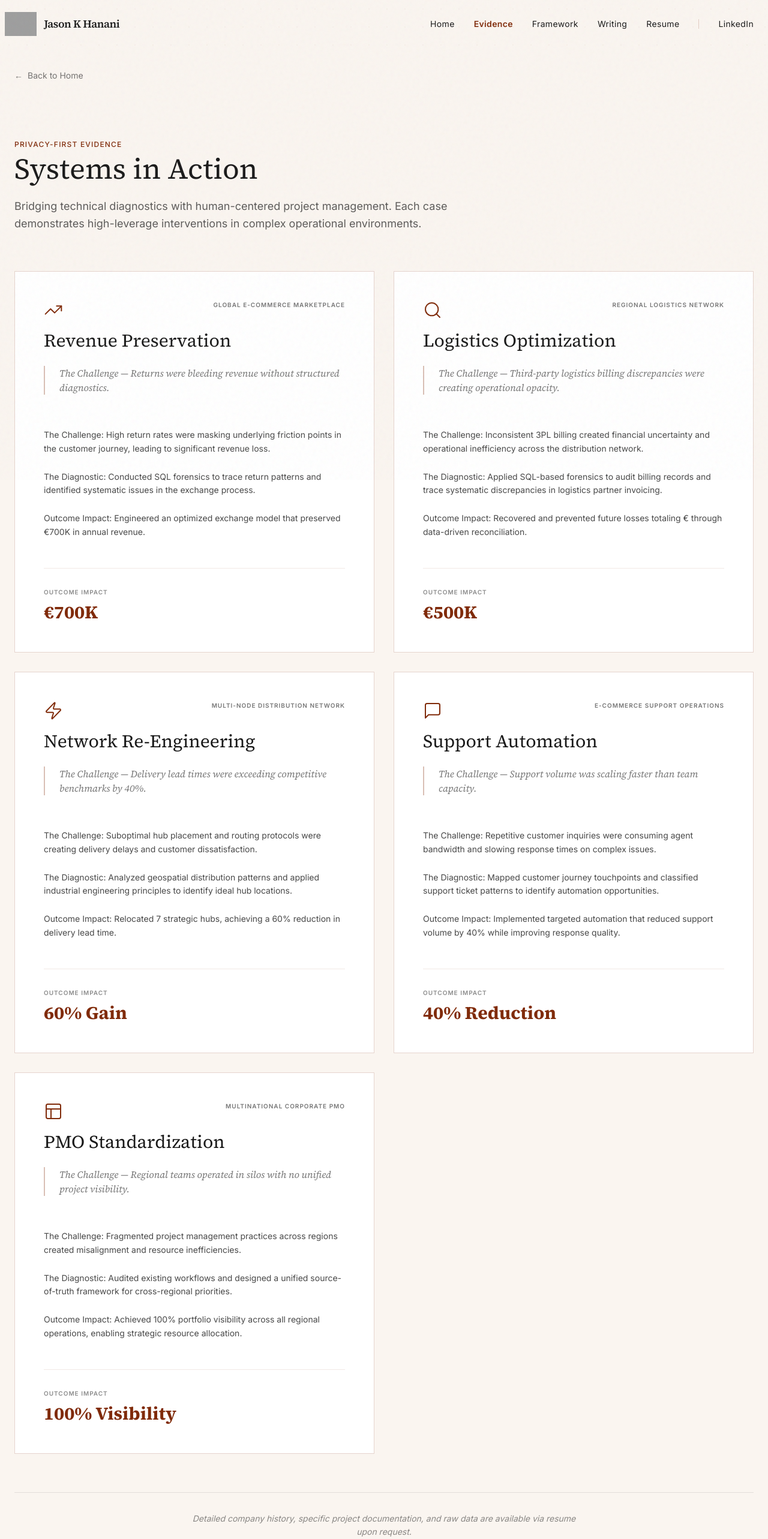
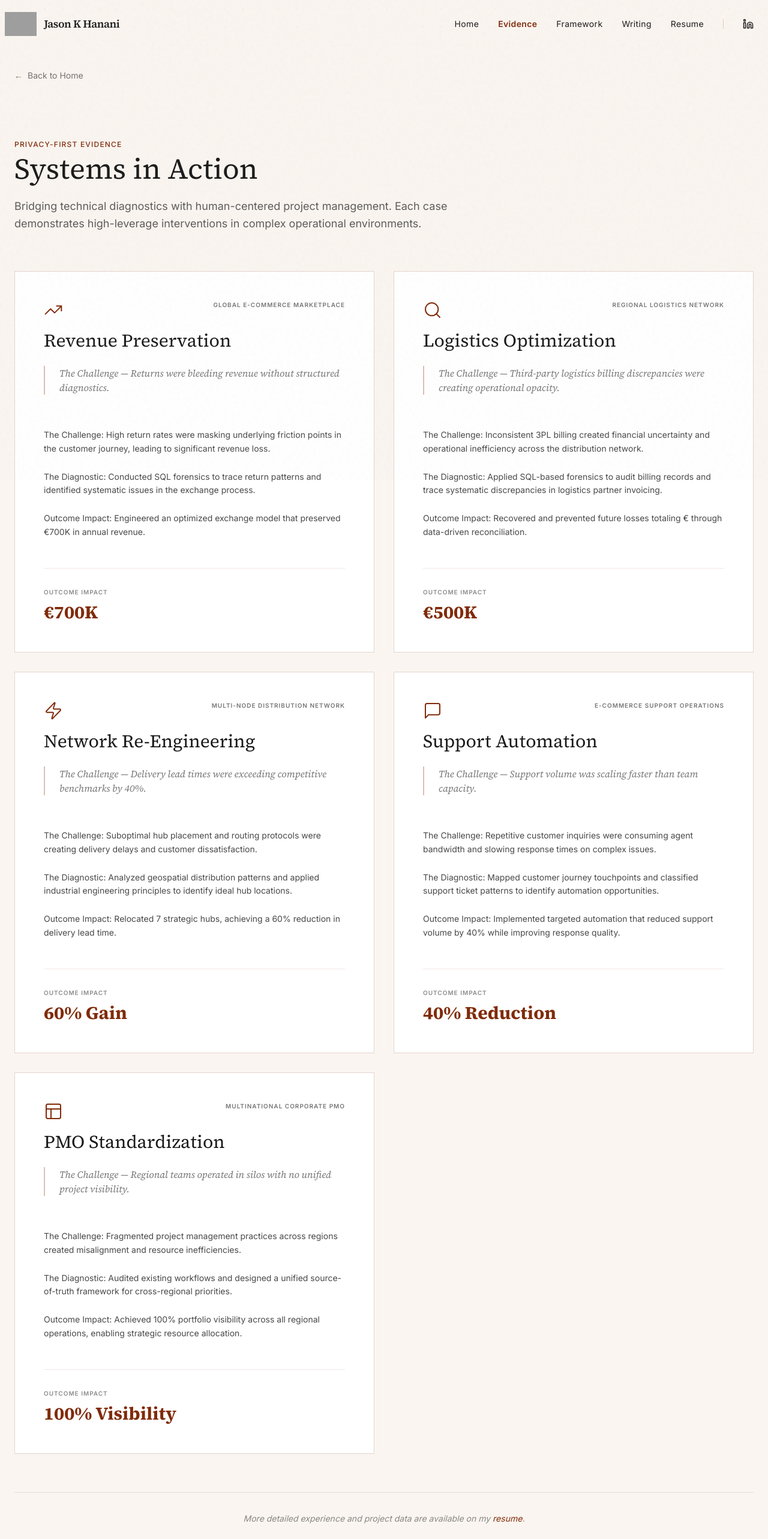
Before and after one commit to jkhan31/jasonkhanani-website, a React (Vite) app: page /evidence in a window 1280 px wide. Shown: the top 2566 px of the page at 60% size. Built offline with nearby package versions, Linux system fonts and the light colour scheme; grey boxes are pictures that could not be loaded; a web font is replaced by a local one.

Commit message:
Add LinkedIn icon to header and update footer note for resume link

```diff
--- a/components/Layout.tsx
+++ b/components/Layout.tsx
@@ -2,7 +2,7 @@
 import React, { useState, useEffect } from 'react';
 import { Link, useLocation } from 'react-router-dom';
 import { Logo } from './Logo';
-import { Menu, X } from 'lucide-react';
+import { Menu, X, Linkedin } from 'lucide-react';
 
 const Header: React.FC = () => {
   const [isMenuOpen, setIsMenuOpen] = useState(false);
@@ -77,9 +77,11 @@ const Header: React.FC = () => {
               href="https://www.linkedin.com/in/jasonkhanani/"
               target="_blank"
               rel="noopener noreferrer"
-              className="text-sm tracking-wide text-sumiInk hover:text-foxOrange"
+              className="text-sm tracking-wide text-sumiInk hover:text-foxOrange inline-flex items-center"
+              aria-label="LinkedIn profile"
             >
-              LinkedIn
+              <Linkedin size={18} />
+              <span className="sr-only">LinkedIn</span>
             </a>
           </div>
 
@@ -132,9 +134,11 @@ const Header: React.FC = () => {
             href="https://www.linkedin.com/in/jasonkhanani/"
             target="_blank"
             rel="noopener noreferrer"
-            className={`text-sm tracking-[0.3em] uppercase font-bold text-sumiInk/60 hover:text-foxOrange transition-all duration-700 delay-500 ${isMenuOpen ? 'opacity-100' : 'opacity-0'}`}
+            aria-label="LinkedIn profile"
+            className={`inline-flex items-center justify-center text-sm tracking-[0.3em] uppercase font-bold text-sumiInk/60 hover:text-foxOrange transition-all duration-700 delay-500 ${isMenuOpen ? 'opacity-100' : 'opacity-0'}`}
           >
-            LinkedIn
+            <Linkedin size={28} />
+            <span className="sr-only">LinkedIn</span>
           </a>
         </div>
 
--- a/pages/Evidence.tsx
+++ b/pages/Evidence.tsx
@@ -95,7 +95,8 @@ const Evidence: React.FC = () => {
         {/* Footer Note */}
         <div className="mt-16 pt-8 border-t-0.5 border-sumiInk/10 text-center">
           <p className="text-sm text-sumiInk/50 italic max-w-2xl mx-auto leading-relaxed">
-            Detailed company history, specific project documentation, and raw data are available via resume upon request.
+            More detailed experience and project data are available on my{' '}
+            <Link to="/resume" className="text-hankoRust hover:underline">resume</Link>.
           </p>
         </div>
       </div>
```
